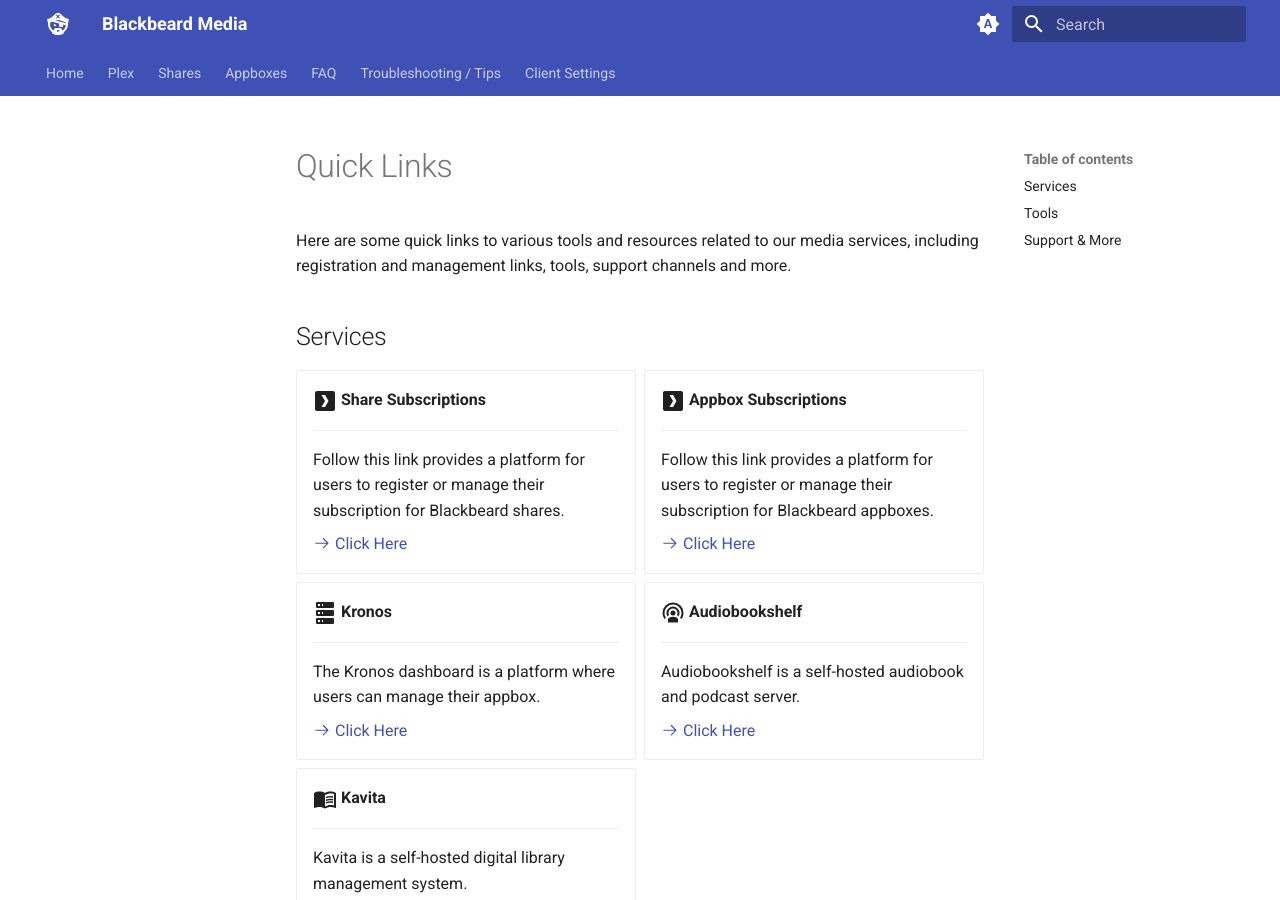
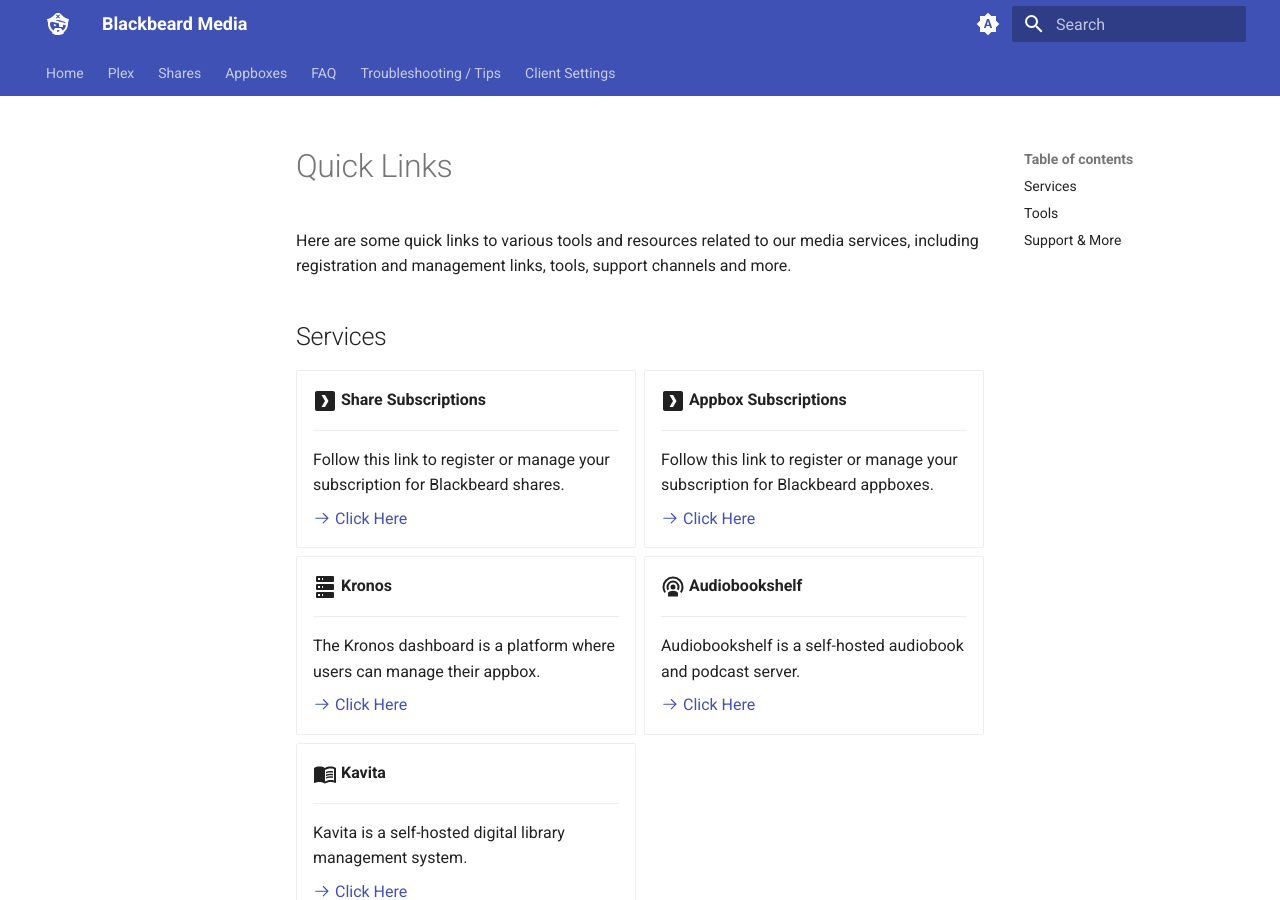
Before and after one commit to neomedia6989/docs-2, an MkDocs documentation site: the page built from docs/quick-links.md, in a window 1280 px wide and 900 px high. Built offline with MkDocs 1.6.1 and Material for MkDocs 9.7.7, drawn with Linux system fonts in a browser that asks for light colours.

Commit message:
Update quick-links.md

```diff
--- a/docs/quick-links.md
+++ b/docs/quick-links.md
@@ -10,7 +10,7 @@
 
     ---
 
-    Follow this link provides a platform for users to register or manage their subscription for Blackbeard shares.
+    Follow this link to register or manage your subscription for Blackbeard shares.
 
     [:octicons-arrow-right-24: Click Here](https://blackbeard.media/)
 
@@ -18,7 +18,7 @@
 
     ---
 
-    Follow this link provides a platform for users to register or manage their subscription for Blackbeard appboxes.
+    Follow this link to register or manage your subscription for Blackbeard appboxes.
 
     [:octicons-arrow-right-24: Click Here](https://blackbeard.shop/)
 
```
